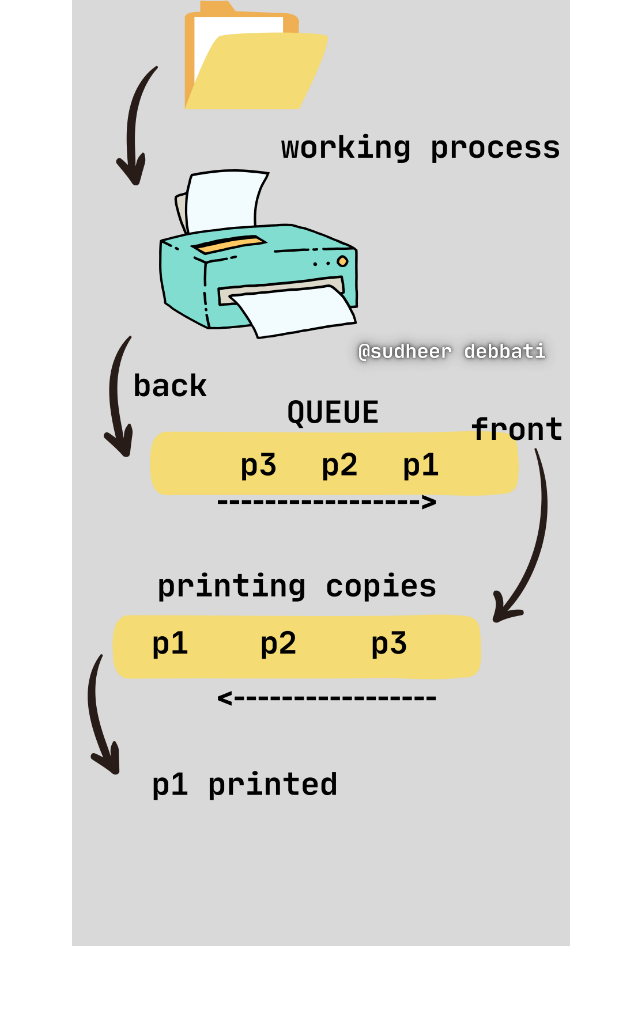
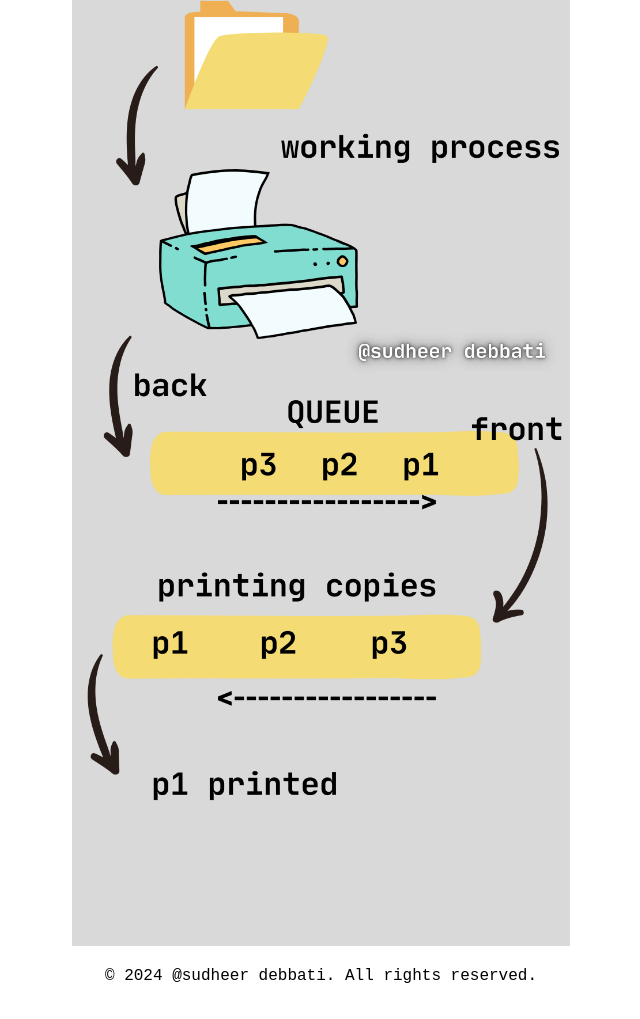
Before and after one commit to Debbatisudheer/Queue, a plain HTML site: page index.html in a window 1280 px wide. Shown: the part 332-1351 px from the top of the page, without its empty margins (319-959 px from the left). Before the commit the page ends 1301 px from the top, so only its background shows below. Drawn offline with Linux system fonts and the light colour scheme; a small style sheet from the web is missing.

Commit message:
Update index.html

```diff
--- a/index.html
+++ b/index.html
@@ -88,6 +88,12 @@
         </div>
         <!-- Add more image containers as needed -->
     </div>
+     <footer>
+        <div id="footer-content">
+            <p>&copy; 2024 @sudheer debbati. All rights reserved.</p>
+        </div>
+    </footer>
+
 
     <script>
         function submitForm(event) {
```
